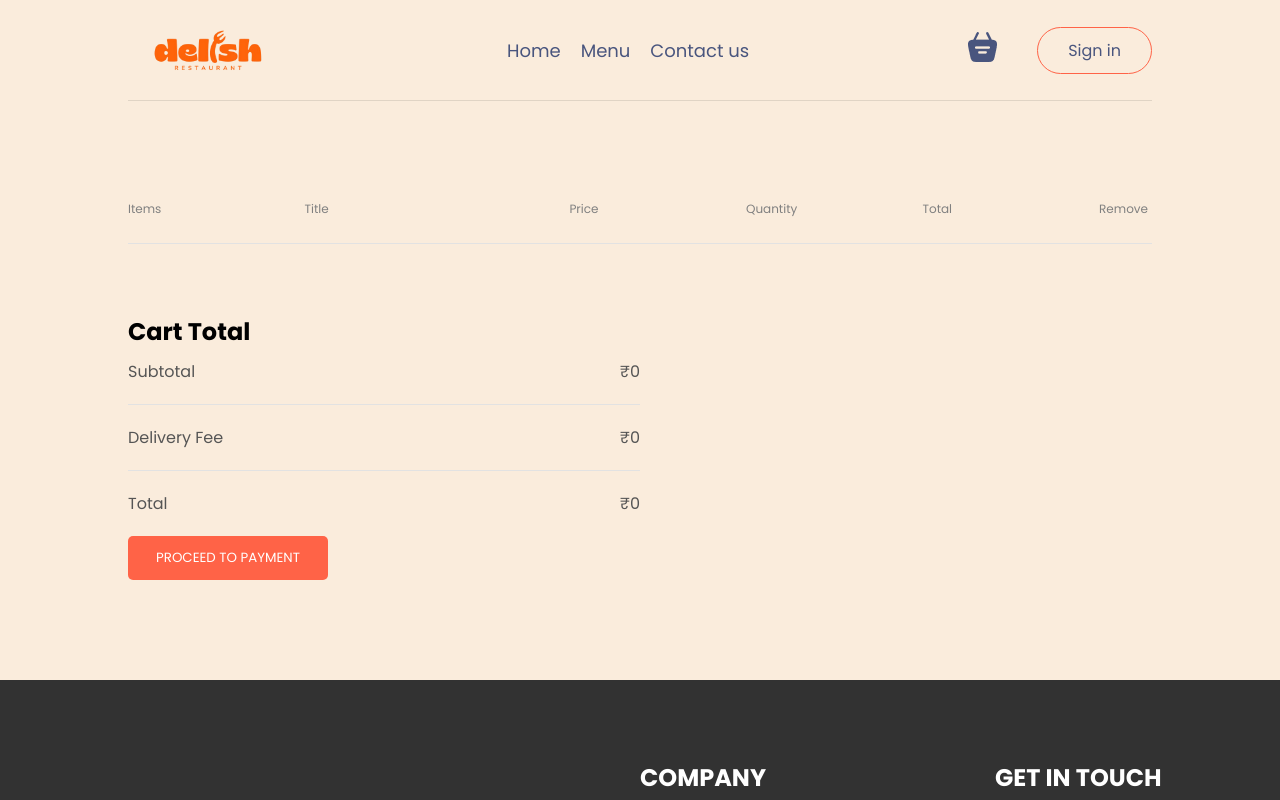
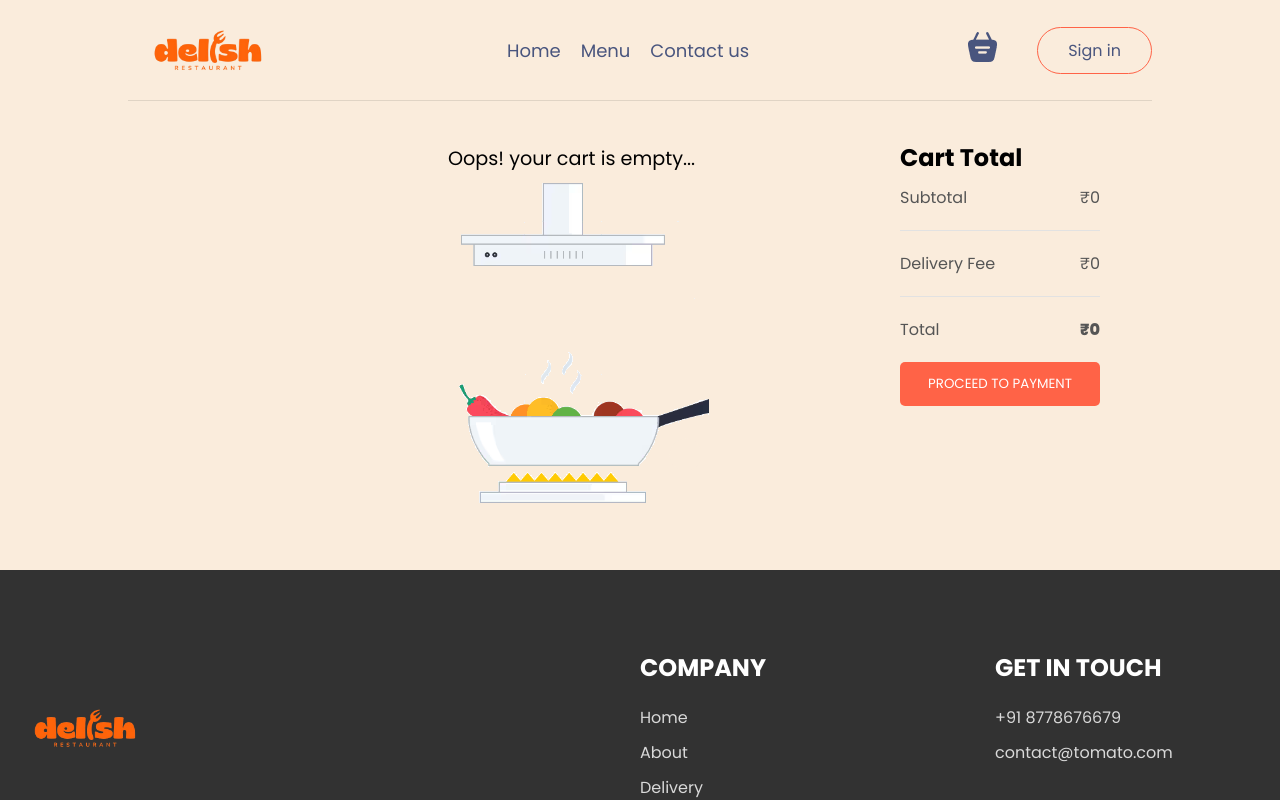
Before and after one commit to MSANTHOSHgg/Restaurant, a React (Create React App) app in the folder delish/: page /Cart in a window 1280 px wide. Shown: the top 800 px of the page. Built offline with nearby package versions, Linux system fonts and the light colour scheme.

Commit message:
MinorChange

```diff
--- a/delish/src/Component/FoodItem/FoodItem.js
+++ b/delish/src/Component/FoodItem/FoodItem.js
@@ -11,9 +11,9 @@ const FoodItem = ({id,name,price,description,image}) => {
             <img className='food-item-img' src={image}></img>
             {!cartItem[id]?<img className='add' onClick={()=>addtocart(id)} src={assets.add_icon_white}/>
             :<div className='food-item-counter'>
-                <img onClick={()=>removetocart(id)} src={assets.remove_icon_red}/>
+                <button onClick={()=>removetocart(id)} className='red'>-</button>
                 <p>{cartItem[id]}</p>
-                <img onClick={()=>addtocart(id)} src={assets.add_icon_green}/>
+                <button onClick={()=>addtocart(id)} className='green'>+</button>
             </div> }
         </div>
         <div className='food-item-info'>
--- a/delish/src/Component/Login/Login.css
+++ b/delish/src/Component/Login/Login.css
@@ -1,6 +1,6 @@
 .login{
-    position: absolute;
-    z-index: 1;
+    position: fixed;
+    z-index: 2;
     width: 100%;
     height: 100%;
     background-color: #00000090;
@@ -50,13 +50,19 @@
 }
 .login-condition{
     display: flex;
-    align-items: start;
     gap: 8px;
-    margin-top: -15px;
+
+}
+.login-conditon-input{
+    display: flex;
+    justify-content:end;
+    align-items: flex-start;
+    gap: 8px;
 }
 .login-condition input{
     margin-top: 5px;
 }
+
 .login p span{
     color: tomato;
     font-weight: 500;
--- a/delish/src/Component/Navigation/Nav.css
+++ b/delish/src/Component/Navigation/Nav.css
@@ -113,7 +113,6 @@
     }
 }
 
-
 @media (max-width:750px){
 
     .navbar-menu{
--- a/delish/src/Component/Navigation/Nav.js
+++ b/delish/src/Component/Navigation/Nav.js
@@ -29,7 +29,7 @@ const Nav = ({ setlogin, isLogged ,menu,setmenu}) => {
       </ul>
       <div className='navbar-right'>
         <div className='navbar-search-icon'>
-          <Link to='/cart'><img className="basket" src={assets.basket_icon} /></Link>
+          <Link to='/cart' onClick={() => setmenu("cart")} className={menu === "http://localhost:3000/cart" ? "active" : ""}><img className="basket" src={assets.basket_icon} /></Link>
           <div className={getTotalAmount() === 0 ? "" : "dot"}></div>
         </div>
         {isLogged ? (
--- a/delish/src/index.css
+++ b/delish/src/index.css
@@ -6,7 +6,21 @@
   box-sizing: border-box;
   font-family: 'poppins', sans-serif;
   scroll-behavior: smooth;
+}
+*::-webkit-scrollbar {
+  width: 8px;
+}
 
+*::-webkit-scrollbar-track {
+  background: #f1f1f1;
+}
+
+*::-webkit-scrollbar-thumb {
+  background: tomato;
+}
+
+*::-webkit-scrollbar-thumb:hover {
+  background: rgb(252, 150, 132);
 }
 body{
   min-height: 100vh;
--- a/delish/src/pages/CartItems/CartItems.css
+++ b/delish/src/pages/CartItems/CartItems.css
@@ -1,21 +1,59 @@
 .cart{
-    margin-top: 100px;
+    margin-top: 50px;
+    min-height: 40vh;
+
+}
+.cart-items{
+    width: 60vw;
 }
 .cart-items-title{
     display: grid;
     grid-template-columns: 1fr 1.5fr 1fr 1fr 1fr 0.3fr;
     align-items: center;
     color: grey;
-    font-size: 12px;
+    width: 55vw;
+    font-size: 15px;
 }
 .cart-items-item{
+    width: 55vw;
     margin: 10px 0;
-    color: black;
+    color: grey;
+    font-size: 15px;
+    display: grid;
+    grid-template-columns: 1fr 1.5fr 1fr 1fr 1fr 0.4fr;
+    align-items: center;
 }
+/* .cart-items-item span{
+    margin-left: -17px;
+} */
+.cart-list-scroll{
+    height: 30vh;
+    width: 100%;
+    overflow-y: scroll;
+    /* scrollbar-width:thin; */
+}
+.cart-list-scroll::-webkit-scrollbar {
+    width: 4px;
+  }
+
+.cart-list-scroll::-webkit-scrollbar-track {
+    background: #f1f1f1;
+  }
+
+.cart-list-scroll::-webkit-scrollbar-thumb {
+    background: tomato;
+  }
+
+.cart-list-scroll::-webkit-scrollbar-thumb:hover {
+    background: rgb(252, 150, 132);
+  }
+
 .cart-items-item img{
     width: 50px;
+    border-radius: 5px;
 }
 .cart hr{
+
     height: 1px;
     background-color: #e2e2e2;
     border: none;
@@ -24,13 +62,16 @@
     cursor: pointer;
 }
 .cart-bottom{
-    width: 50%;
+    width: 25%;
     margin-top: 70px;
     display: flex;
     justify-content: space-between;
-    gap:10px
+    gap:10px;
 }
 .cart-total{
+    position:absolute;
+    top: 140px;
+    right: 180px;
     flex: 1;
     display: flex;
     flex-direction: column;
@@ -54,6 +95,65 @@
     padding: 12px 0;
     border-radius: 5px;
 }
+.Final-total{
+    font-weight: 800;
+}
+
+
+
+
+.quan{
+    display: flex;
+    align-items: center;
+    justify-content: space-between;
+    width: 80px;
+}
+.quan p{
+
+    font-weight: 500;
+    width: 9px;
+    display: flex;
+    justify-content: center;
+}
+.quan button{
+    width: 25px;
+    background-color: white;
+    border-radius: 35%;
+    font-size: 18px;
+    font-weight: 600;
+    height: 25px;
+    display: flex;
+    align-items: center;
+    border: none;
+    justify-content: center;
+}
+
+.quan .green{
+    border: 1px solid rgb(161, 249, 161);
+    background-color: greenyellow;
+    color: green;
+    transition: background-color 1s ease;
+}
+.quan .red{
+    background-color: rgb(249, 167, 167);
+    transition: background-color 1s ease;
+    color: red;
+}
+
+.quan .green:active{
+    background-color: rgb(84, 232, 84);
+}
+.quan .red:active{
+    background-color: rgb(255, 120, 120);
+}
+
+.cart-NoItems{
+    font-size: larger;
+    position: absolute;
+    top: 18vh;
+    left: 35vw;
+
+}
 
 @media(max-width:750px){
     .cart-bottom{
--- a/delish/src/pages/CartItems/CartItems.js
+++ b/delish/src/pages/CartItems/CartItems.js
@@ -1,38 +1,53 @@
 import React, { useContext } from 'react'
 import './CartItems.css'
+import empty from  '../../assets/empty1.png'
 import { StoreContext } from '../../Context/StoreContext'
 const CartItems = () => {
-    const {cartItem,food_list,removetocart,getTotalAmount} = useContext(StoreContext);
+    const { cartItem, food_list, removetocart, getTotalAmount, addtocart } = useContext(StoreContext);
+
+
     return (
         <div className='cart'>
             <div className='cart-items'>
-            <div className='cart-items-title'>
+                {food_list.some(item => cartItem[item._id] >0)?
+                            <div><div className='cart-items-title'>
                                 <p>Items</p>
                                 <p>Title</p>
                                 <p>Price</p>
                                 <p>Quantity</p>
-                <p>Total</p>
+                                <p  >Total</p>
                                 <p>Remove</p>
                             </div>
-            <br/>
-            <hr/>
-            {food_list.map((item,index)=>{
-                if(cartItem[item._id]>0){
-                    return(
+                                <br />
+                                <hr /></div>
+                                :<div className='cart-NoItems'>
+                                    <p>Oops! your cart is empty...</p>
+                                    <img src={empty}/>
+                                    </div>
+                    }
+                <div className={'cart-list-scroll'} style={{ overflowY: Object.values(cartItem).some(value => value > 3) ? "visible" : "auto" }}>
+                    {food_list.map((item, index) => {
+                        if (cartItem[item._id] > 0) {
+                            return (
                                 <div>
-                        <div className='cart-items-title cart-items-item' key={item._id}>
+                                    <div className='cart-items-item' key={item._id}>
                                         <img src={item.image} />
                                         <p>{item.name}</p>
                                         <p>₹{item.price}</p>
+                                        <span className='quan'>
+                                            <button onClick={() => removetocart(item._id)} className='red'>-</button>
                                             <p>{cartItem[item._id]}</p>
-                           <p>₹{item.price*cartItem[item._id]}</p>
-                           <p onClick={()=>removetocart(item._id)} className='cross'>x</p>
+                                            <button onClick={() => addtocart(item._id)} className='green'>+</button>
+                                        </span>
+                                        <p>₹{item.price * cartItem[item._id]}</p>
+                                        <p onClick={() => removetocart(item._id)} className='cross'>x</p>
                                     </div>
-                        <hr/>
+                                    <hr />
                                 </div>
                             );
                         }
                     })}
+                </div>
             </div>
             <div className='cart-bottom'>
                 <div className='cart-total'>
@@ -41,15 +56,15 @@ const CartItems = () => {
                         <p>Subtotal</p>
                         <p>₹{getTotalAmount()}</p>
                     </div>
-                <hr/>
+                    <hr />
                     <div className='cart-total-details'>
                         <p>Delivery Fee</p>
-                    <p>₹{getTotalAmount()===0?0:25}</p>
+                        <p>₹{getTotalAmount() === 0 ? 0 : 25}</p>
                     </div>
-                <hr/>
+                    <hr />
                     <div className='cart-total-details'>
                         <p>Total</p>
-                    <p>₹{getTotalAmount()===0?0:getTotalAmount()+20}</p>
+                        <p className='Final-total'>₹{getTotalAmount() === 0 ? 0 : getTotalAmount() + 20}</p>
                     </div>
                     <button>PROCEED TO PAYMENT</button>
                 </div>
--- a/delish/src/pages/CustomerDetails/CustomerDetails.css
+++ b/delish/src/pages/CustomerDetails/CustomerDetails.css
@@ -24,7 +24,7 @@
     display: flex;
     gap: 10px;
 }
-button{
+.logout{
     background-color: tomato;
     border: none;
     border-radius: 5px;
--- a/delish/src/pages/CustomerDetails/CustomerDetails.js
+++ b/delish/src/pages/CustomerDetails/CustomerDetails.js
@@ -31,7 +31,7 @@ const CustomerDetails = () => {
 
             </div>
         </form>
-        <button onClick={logoutFn}>Logout</button>
+        <button className='logout' onClick={logoutFn}>Logout</button>
     </>
   )
 }
--- a/delish/src/pages/ExplorMenu/ExplorMenu.css
+++ b/delish/src/pages/ExplorMenu/ExplorMenu.css
@@ -12,6 +12,7 @@
     columns: #808080;
 }
 .explor-menu-list{
+
     display: flex;
     justify-content: space-between;
     align-items: center;
@@ -27,6 +28,7 @@
     display: none;
 }
 .explor-menu-list-item img{
+    box-shadow: 0px 5px 5px 0px rgba(0,0,0,0.4);
    width: 7vw;
    min-width: 80px;
    cursor: pointer;
```
Also changed, not shown: delish/src/Component/FoodItem/FoodItem.css (+37 -4 lines), delish/src/Component/Login/Login.js (+61 -59 lines), delish/src/assets/empty.png (added), delish/src/assets/empty1.png (added). Lines whose indentation alone changed are shown as unchanged.
